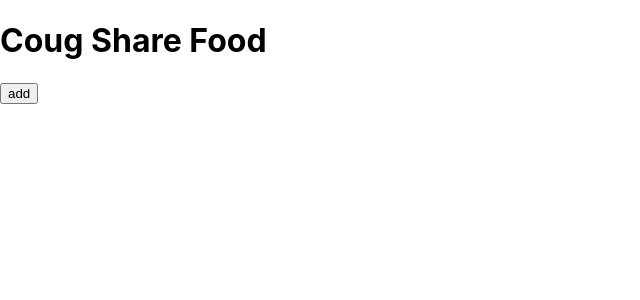
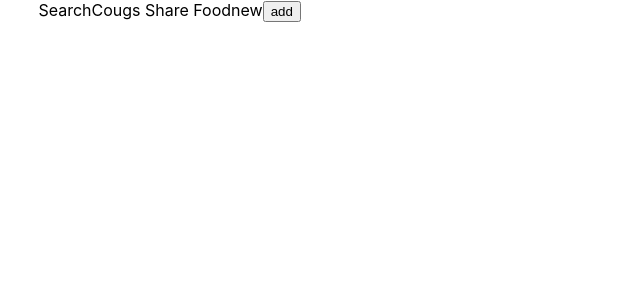
Before and after one commit to Nucleartaxi/cougs-share-food, a React (Create React App) app in the folder cougs-share-food/: page / in a window 1280 px wide. Shown: the top 300 px of the page, without its empty margins (0-640 px from the left). Built offline with nearby package versions, Linux system fonts and the light colour scheme.

Commit message:
displays in line but has no spacing

```diff
--- /dev/null
+++ b/cougs-share-food/src/pages/homepage.css
@@ -0,0 +1,19 @@
+.test {
+    font-size: 38px;
+}
+.page {
+    margin-right: 3%;
+    margin-left: 3%;
+}
+.topBar {
+    display: inline-block;
+}
+.search {
+    display: inline;
+}
+.title {
+    display: inline;
+}
+.new {
+    display: inline;
+}
--- a/cougs-share-food/src/pages/index.js
+++ b/cougs-share-food/src/pages/index.js
@@ -1,11 +1,16 @@
 import React from "react";
+import "./homepage.css";
 
 function handleCLick() {}
 
 function Home() {
   return (
-    <div>
-      <h1>Coug Share Food</h1>
+    <div className="page">
+      <div className="topBar">
+        <p className="search">Search</p>
+        <p className="title">Cougs Share Food</p>
+        <p className="new">new</p>
+      </div>
 
       <button onClick={handleCLick}> add</button>
     </div>
```
